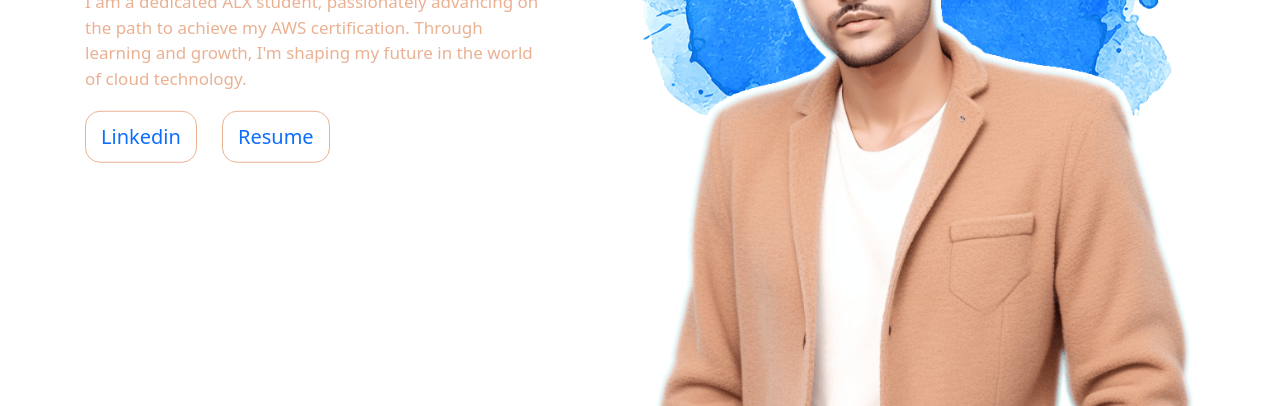
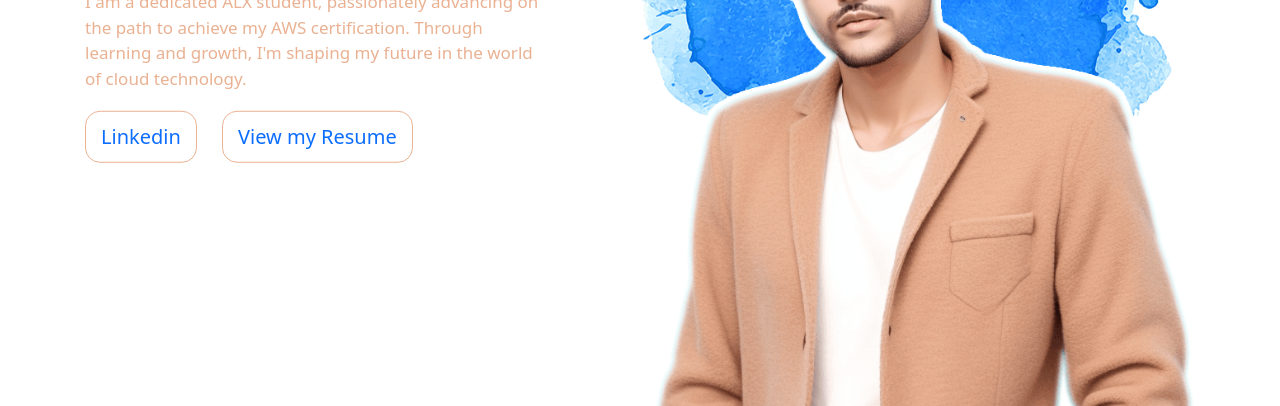
Before and after one commit to rajiamine/aminesite, a plain HTML site: page index.html in a window 1280 px wide. Shown: the part 394-800 px from the top of the page. Drawn offline with nearby package versions, Linux system fonts and the light colour scheme.

Commit message:
Update index.html

```diff
--- a/index.html
+++ b/index.html
@@ -56,7 +56,7 @@
                                     <p class="tagline">I am a dedicated ALX student, passionately advancing on the path to achieve my AWS certification. Through learning and growth, I'm shaping my future in the world of cloud technology.</p>
                                     <div class="media">
                                       <a href="https://www.linkedin.com/in/amine-raji-b81571208/">Linkedin</a>
-                                      <a href="https://drive.google.com/file/d/16sCiHa4EpLDEUzhHiKXj3jQAeK4FmWpu/view">Resume</a>
+                                      <a href="https://drive.google.com/file/d/16sCiHa4EpLDEUzhHiKXj3jQAeK4FmWpu/view">View my Resume</a>
                                     </div>
                                 </div>
                             </div>
```
